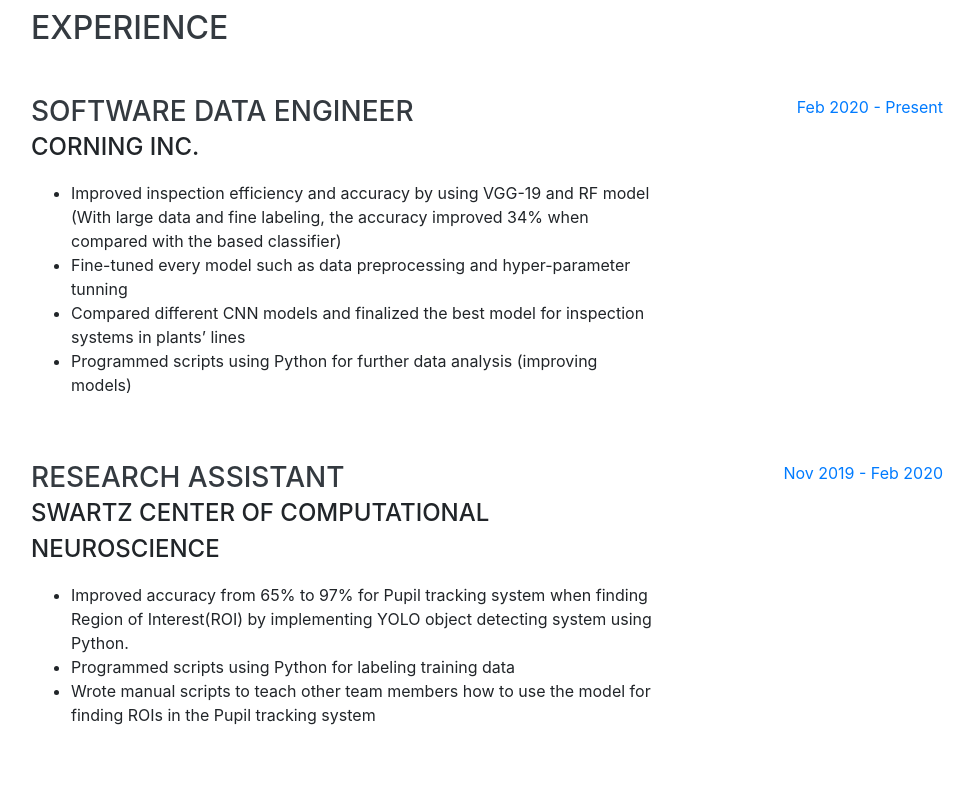
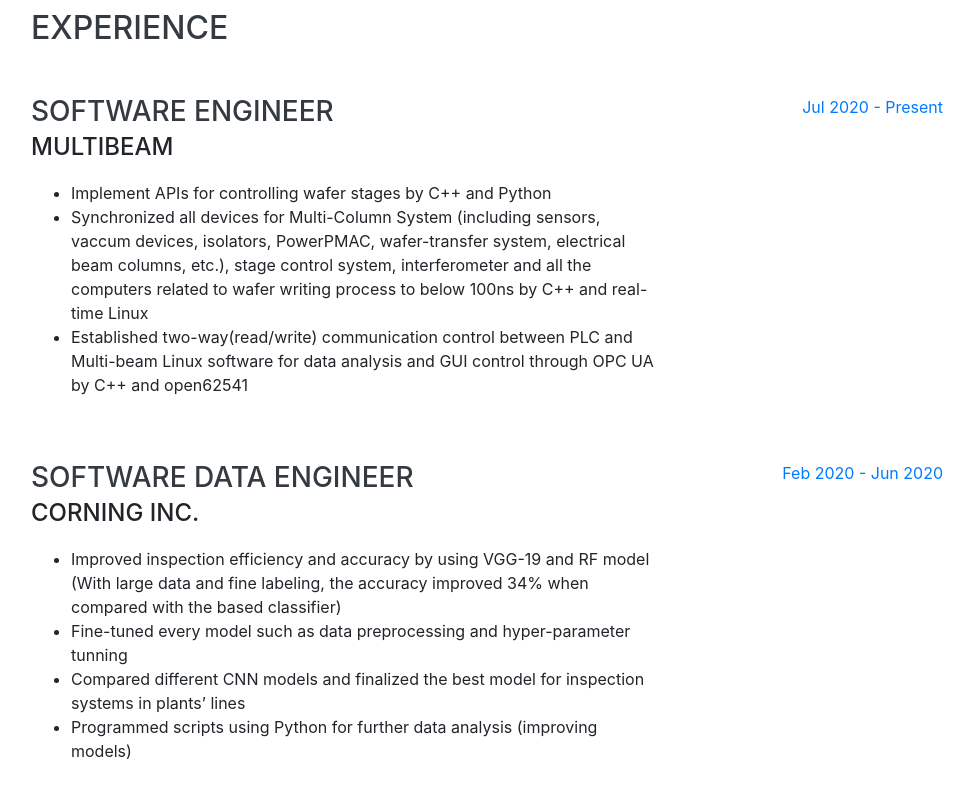
Before and after one commit to eddietseng1129/resume, a website with bundled scripts: page index.html in a window 1280 px wide. Shown: the part 840-1628 px from the top of the page, without its empty margins (289-1263 px from the left). Built offline with nearby package versions, Linux system fonts and the light colour scheme; a web font is replaced by a local one.

Commit message:
Adding new experience

```diff
--- a/index.html
+++ b/index.html
@@ -73,7 +73,7 @@
         <h1 class="mb-0">Eddie
           <span class="text-primary">Tseng</span>
         </h1>
-        <div class="subheading mb-5">Milpitas, CA 95035 · (858) 281-9417 ·
+        <div class="subheading mb-5">San Jose, CA 95131 · (858) 281-9417 ·
           <a href="mailto:eddietseng1129@gmail.com">eddietseng1129@gmail.com</a>
         </div>
         <p class="lead mb-5">Fast learning and capable of utilizing new technology to lead a team toward its goals. Proficient in a wide range of machine learning, web mining, data analysis, eCom analysis and testing methodologies.</p>
@@ -102,6 +102,21 @@
 
         <div class="resume-item d-flex flex-column flex-md-row justify-content-between mb-5">
           <div class="resume-content">
+            <h3 class="mb-0">Software Engineer</h3>
+            <div class="subheading mb-3">Multibeam</div>
+            <ul>
+              <li>Implement APIs for controlling wafer stages by C++ and Python</li>
+              <li>Synchronized all devices for Multi-Column System (including sensors, vaccum devices, isolators, PowerPMAC, wafer-transfer system, electrical beam columns, etc.), stage control system, interferometer and all the computers related to wafer writing process to below 100ns by C++ and real-time Linux</li>
+              <li>Established two-way(read/write) communication control between PLC and Multi-beam Linux software for data analysis and GUI control through OPC UA by C++ and open62541</li>
+            </ul>
+          </div>
+          <div class="resume-date text-md-right">
+            <span class="text-primary">Jul 2020 - Present</span>
+          </div>
+        </div>
+
+        <div class="resume-item d-flex flex-column flex-md-row justify-content-between mb-5">
+          <div class="resume-content">
             <h3 class="mb-0">Software Data Engineer</h3>
             <div class="subheading mb-3">Corning Inc.</div>
             <ul>
@@ -112,7 +127,7 @@
             </ul>
           </div>
           <div class="resume-date text-md-right">
-            <span class="text-primary">Feb 2020 - Present</span>
+            <span class="text-primary">Feb 2020 - Jun 2020</span>
           </div>
         </div>
 
```
